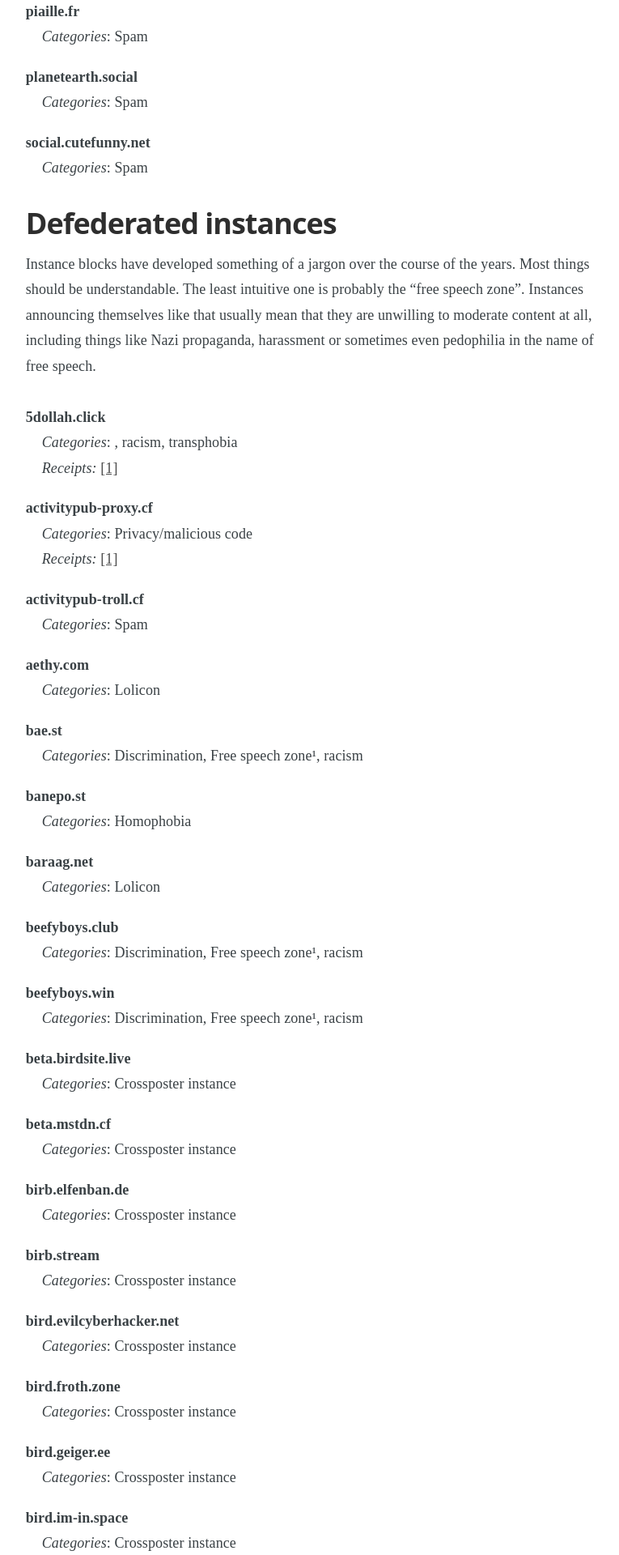
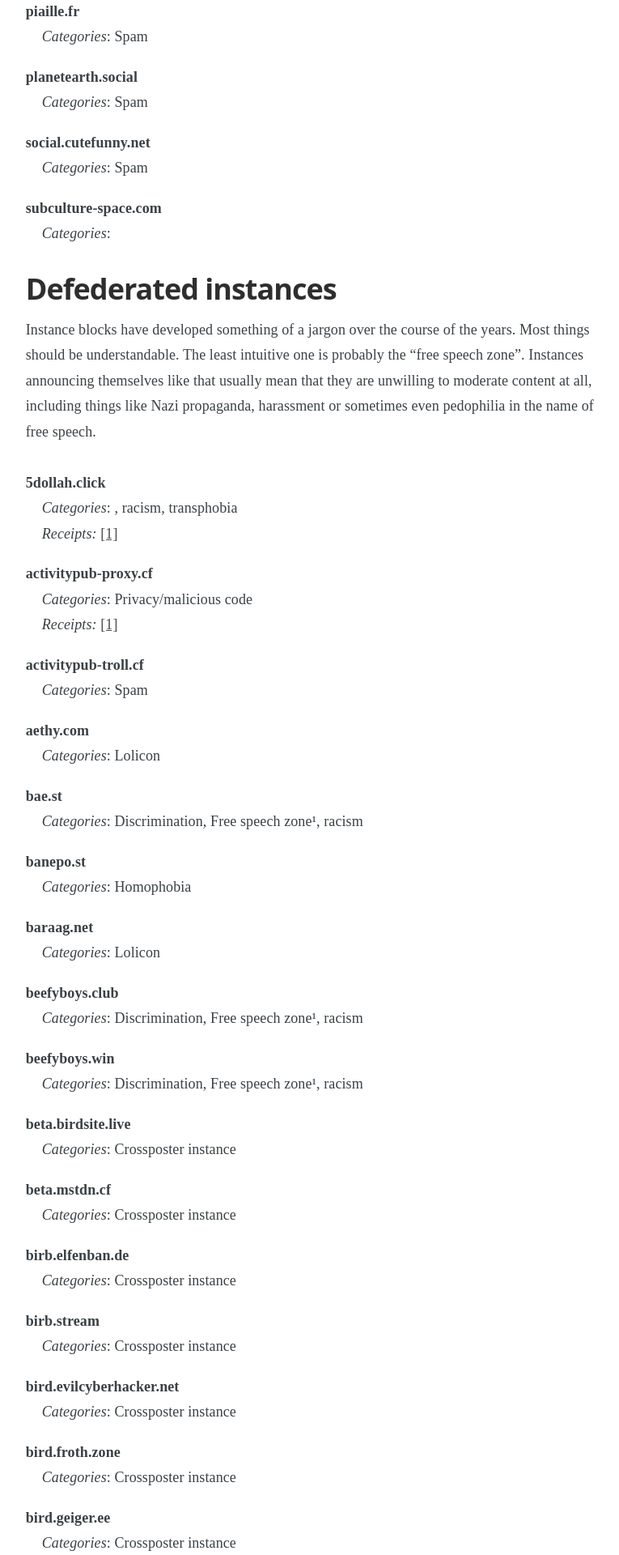
Before and after one commit to chaossocial/meta, a Jekyll site: the page built from federation.md, in a window 1280 px wide. Shown: the part 1640-3560 px from the top of the page at 81% size, without its empty margins (398-1163 px from the left). Built offline with Jekyll 4.4.1, drawn with Linux system fonts in a browser that asks for light colours; some of the changed text lies outside the part shown.

Commit message:
Limit subculture-space.com

```diff
--- a/_data/limited_instances.json
+++ b/_data/limited_instances.json
@@ -93,5 +93,12 @@
     ],
     "comment_de": "",
     "comment_en": ""
+  },
+  {
+    "instance": "subculture-space.com",
+    "tags": [],
+    "receipts": [],
+    "comment_en": "",
+    "comment_de": ""
   }
 ]
```
